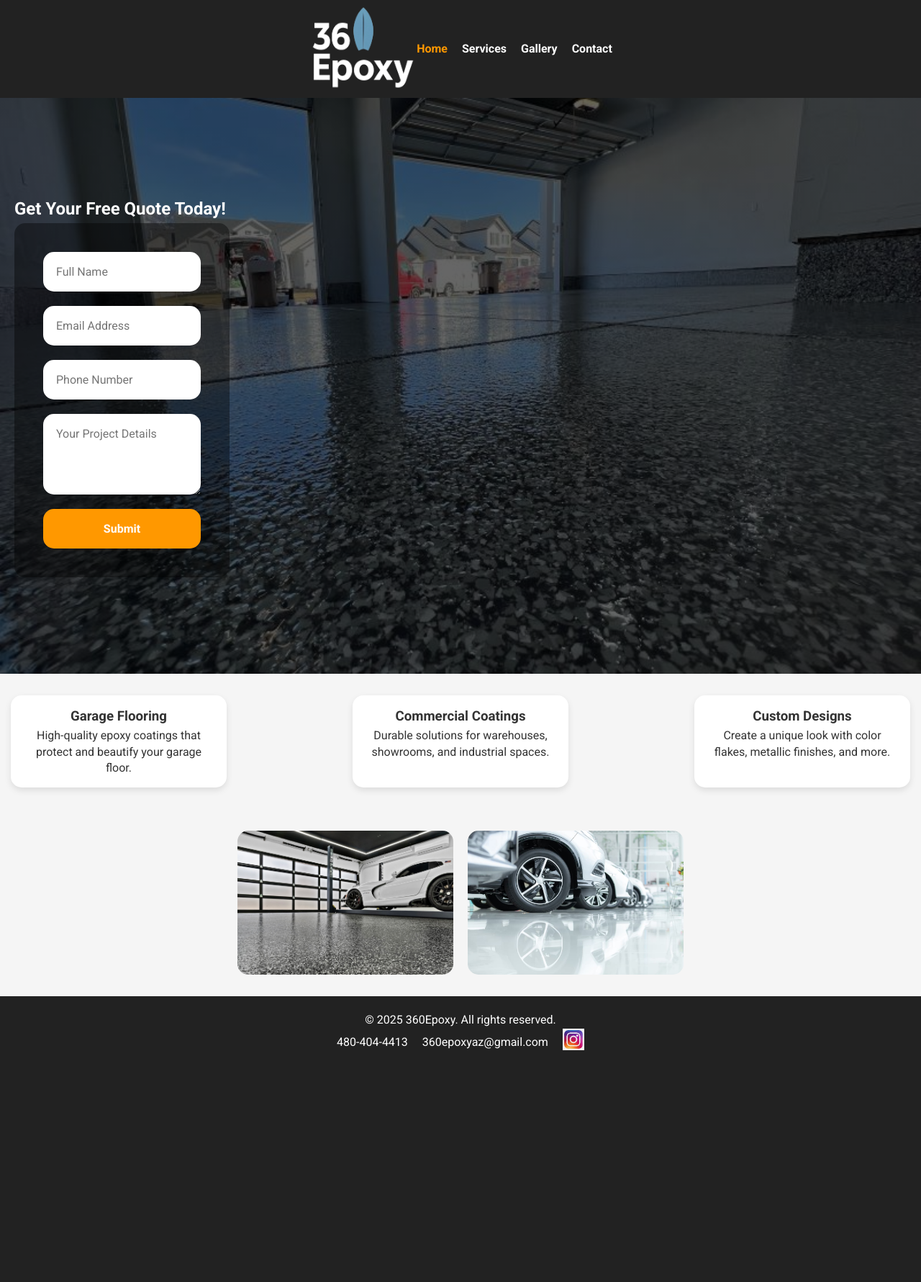
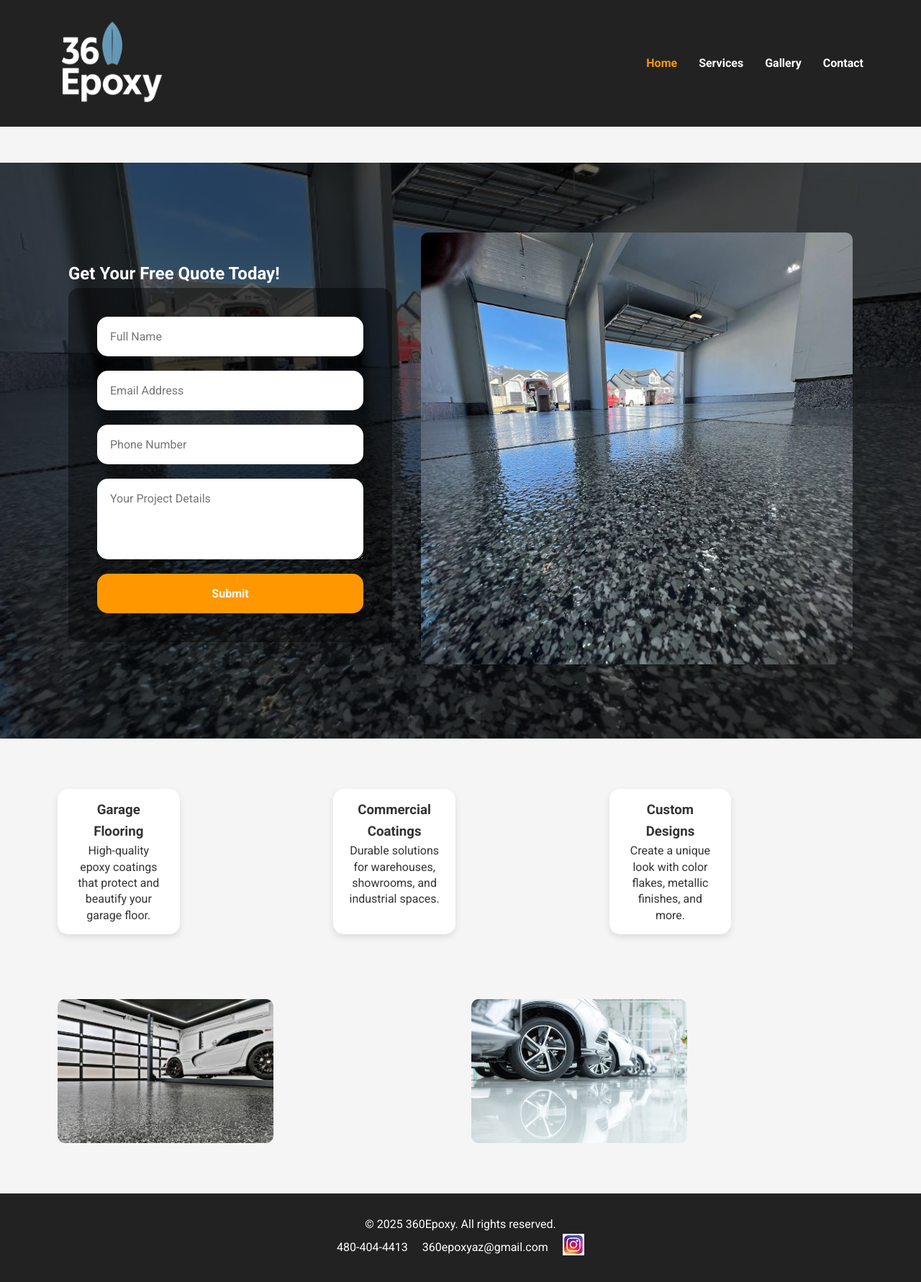
Before and after one commit to andrewmock96/360Epoxy_website, a Flask app: page / in a window 1280 px wide. Shown: the whole page at 72% size. Before the commit the page ends 1459 px from the top, so only its background shows below. Run offline with Flask 3, Linux system fonts and the light colour scheme.

Commit message:
added styling for desktop website

```diff
--- a/static/css/style.css
+++ b/static/css/style.css
@@ -459,3 +459,77 @@ footer a:hover {
         width: 48%;
     }
 }
+
+/* ---------------------------------------
+   DESKTOP LAYOUT — 900px and up
+---------------------------------------- */
+@media (min-width: 900px) {
+
+    .header-container {
+        max-width: 1200px;
+        margin: 0 auto;
+        padding: 20px 40px;
+        display: flex;
+        justify-content: space-between;
+        align-items: center;
+    }
+
+    .nav-links {
+        display: flex !important;
+        gap: 30px;
+    }
+
+    .menu-toggle {
+        display: none !important;
+    }
+
+    .hero-contact {
+        display: flex;
+        justify-content: center;
+        align-items: center;
+        max-width: 1400px;
+        margin: 50px auto;
+        padding: 30px;
+        gap: 40px;
+    }
+
+    .form-container {
+        flex: 1;
+        max-width: 450px;
+    }
+
+    .hero-image {
+        flex: 1;
+        max-width: 600px;
+        display: block !important; /* allow image on desktop */
+    }
+
+    .services {
+        max-width: 1200px;
+        margin: 50px auto;
+        display: grid;
+        grid-template-columns: repeat(3, 1fr);
+        gap: 30px;
+        padding: 20px 40px;
+    }
+
+    .gallery {
+        max-width: 1200px;
+        margin: 50px auto;
+        display: grid;
+        grid-template-columns: repeat(2, 1fr);
+        gap: 30px;
+        padding: 20px 40px;
+    }
+
+    .gallery img {
+        width: 100%;
+        border-radius: 10px;
+    }
+
+    footer {
+        text-align: center;
+        padding: 30px 0;
+        margin-top: 50px;
+    }
+}
```
